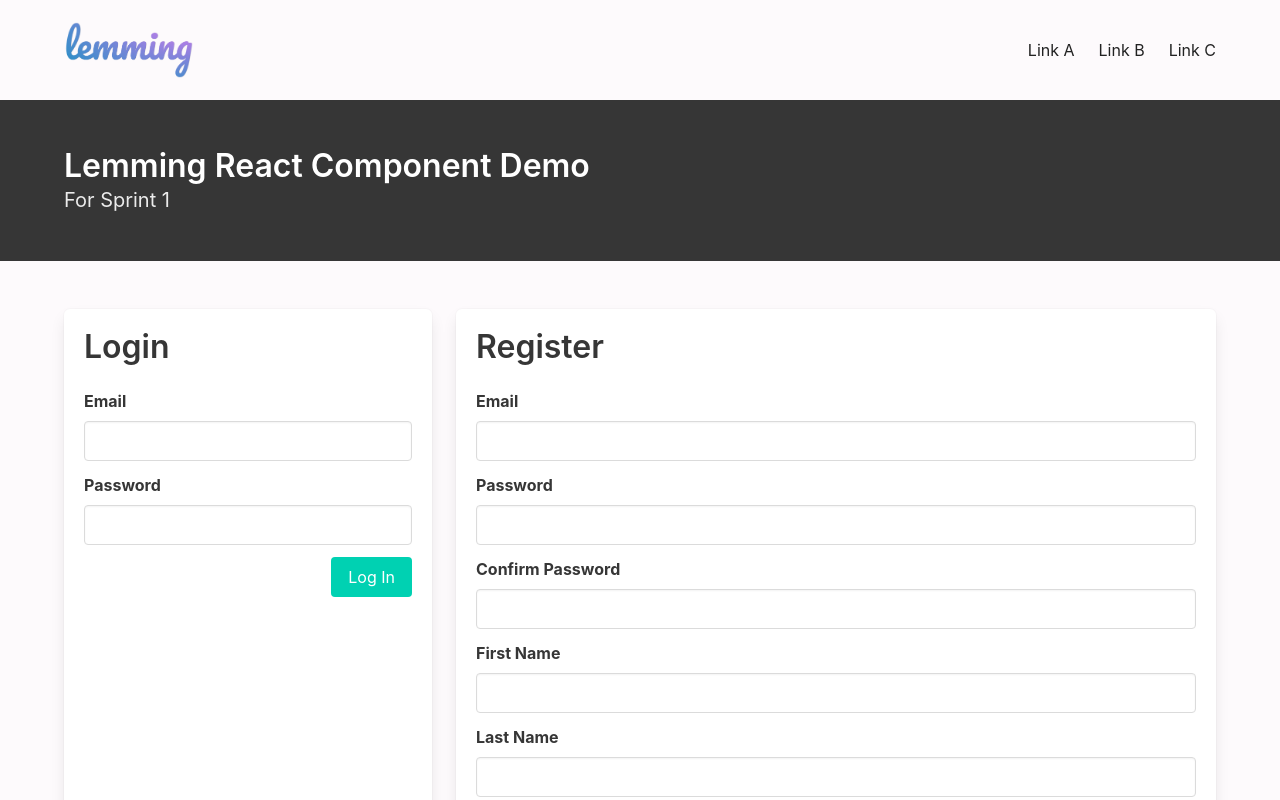
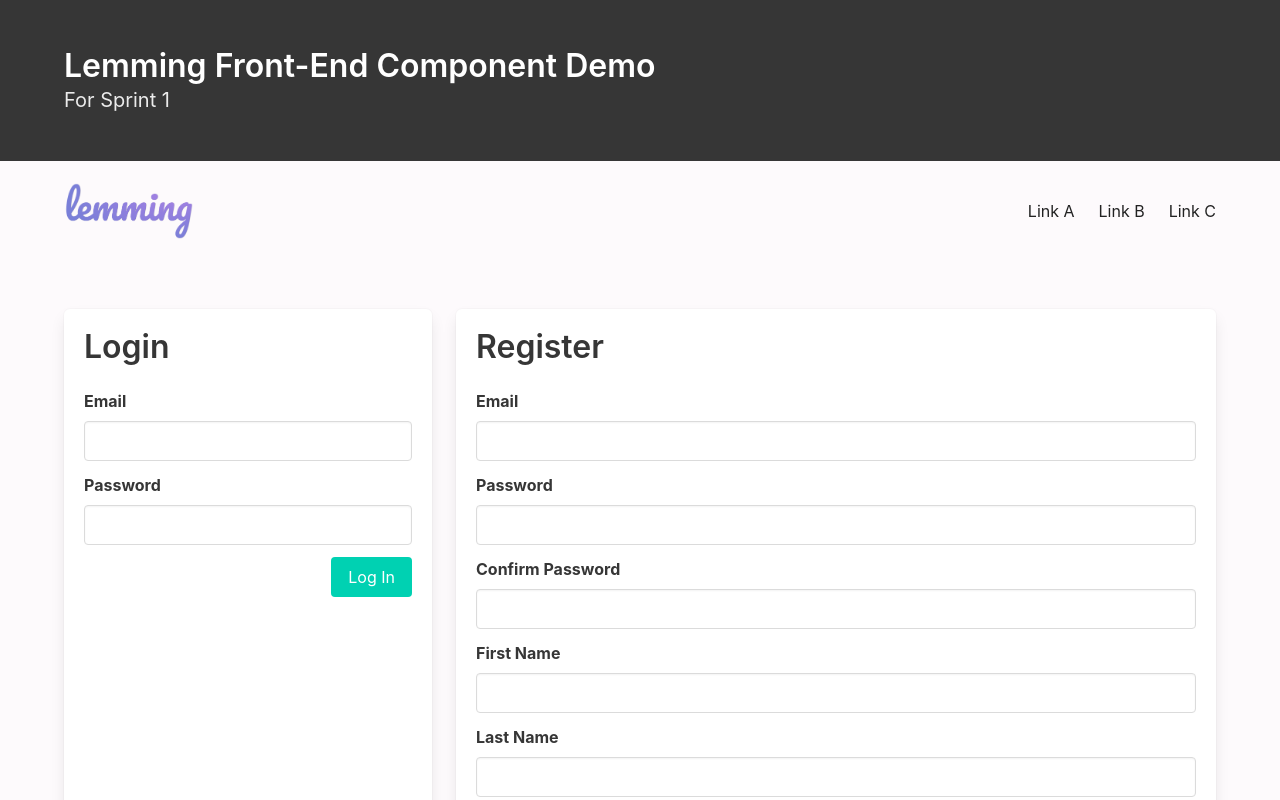
Before and after one commit to lemming-online/tundra, a React (Create React App) app: page / in a window 1280 px wide. Shown: the top 800 px of the page. Built offline with nearby package versions, Linux system fonts and the light colour scheme; no server answers.

Commit message:
Shit, I forgot what I worked on

```diff
--- a/src/containers/App.js
+++ b/src/containers/App.js
@@ -9,15 +9,15 @@ import UserCourseOverview from './UserCourseOverview';
 function App() {
   return (
     <div className="App">
-      <HeaderComponent />
       <section className="hero is-dark">
         <div className="hero-body">
           <div className="container">
-            <h1 className="title">Lemming React Component Demo</h1>
+            <h1 className="title">Lemming Front-End Component Demo</h1>
             <h2 className="subtitle">For Sprint 1</h2>
           </div>
         </div>
       </section>
+      <HeaderComponent />
       <SignInUpPage />
       <GuestLoginView />
       <StuffList />
```
Also changed, not shown: src/images/lemming-nocirc.png, 1 other file (tests, documents, lock files or other folders).
